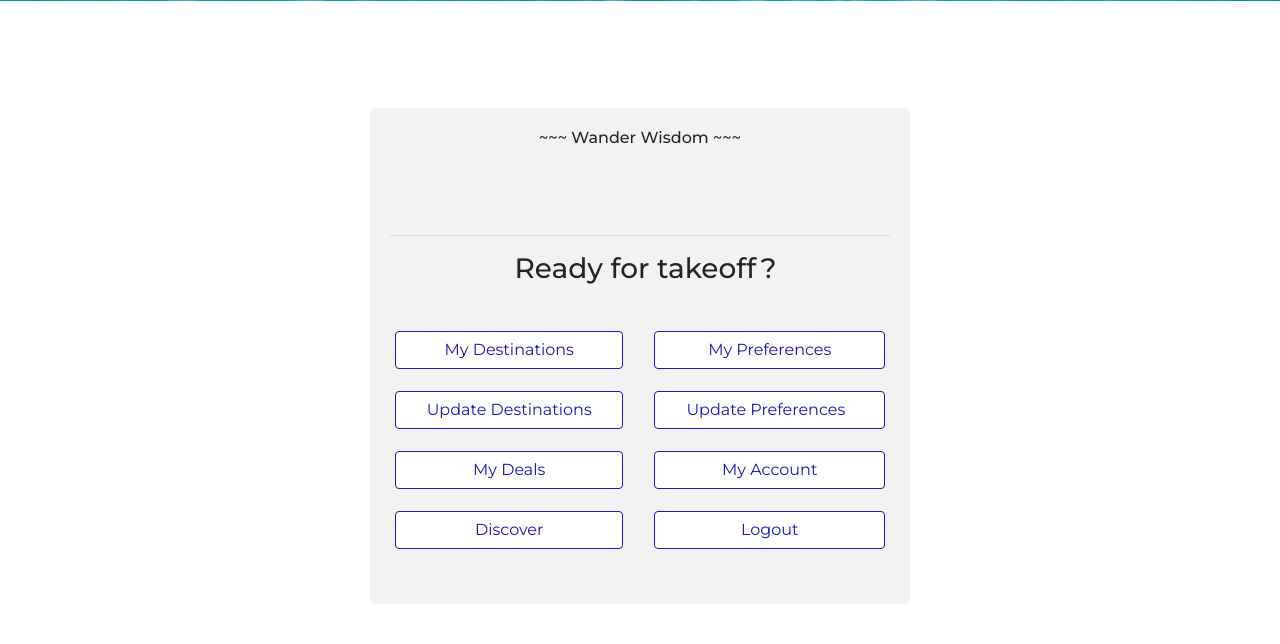
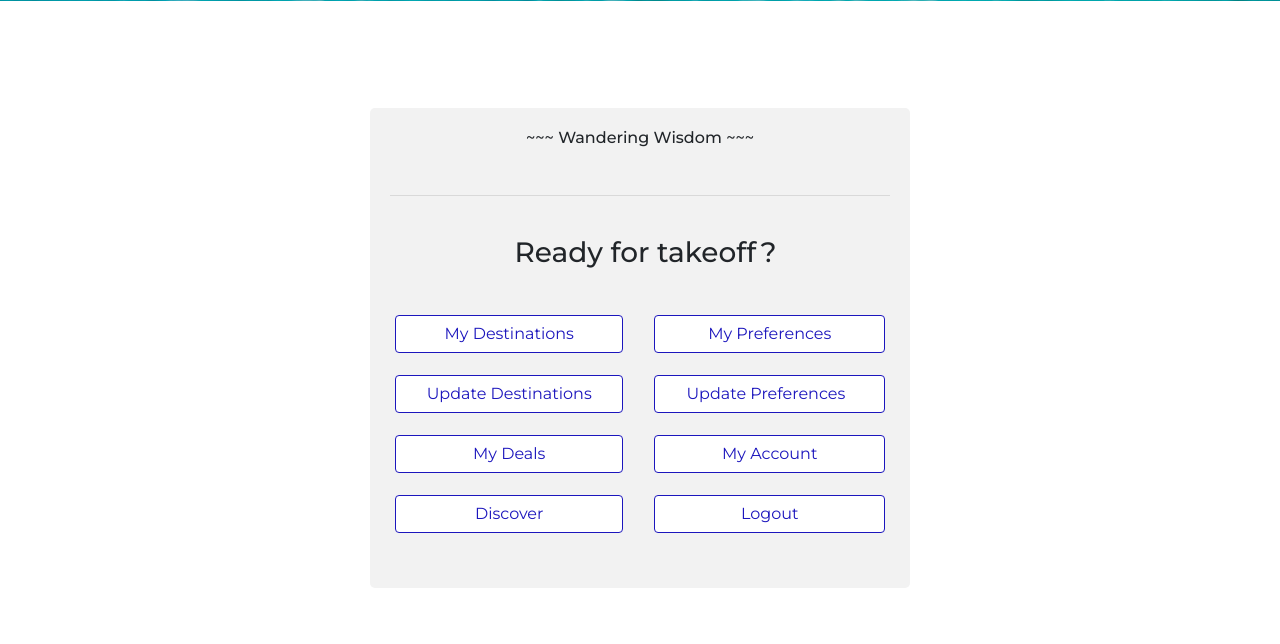
Before and after one commit to gregh13/Flight-Club, a Flask app: template templates/user_home.html in a window 1280 px wide. Shown: the part 99-743 px from the top of the page. Run offline with Flask 2, Linux system fonts and the light colour scheme; the template is opened without the code that fills it, so the values that code supplies are empty; some libraries are stand-ins or nearby versions.

Commit message:
change spacing

```diff
--- a/templates/user_home.html
+++ b/templates/user_home.html
@@ -9,12 +9,12 @@
         <div class="form-container" style="text-align: center;">
 
 
-          <h6>~~~ Wander Wisdom ~~~</h6>
+          <h6>~~~ Wandering Wisdom ~~~</h6>
             <br>
             <p>{{ travel_quote }}</p>
-            <br>
+
                       <hr>
-
+          <br>
 
 
 
```
